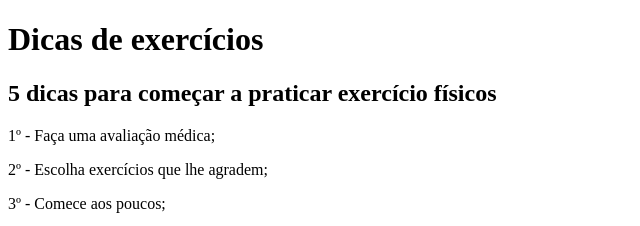
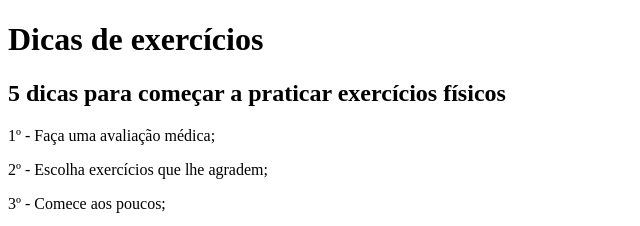
Before and after one commit to vitorc1990/projetoFitness, a website: page public/dicasDeExercicio.html in a window 1280 px wide. Shown: the top 226 px of the page, 0-640 px from the left. Drawn offline with Linux system fonts and the light colour scheme.

Commit message:
Palavra no plural, pois estava no singular

```diff
--- a/public/dicasDeExercicio.html
+++ b/public/dicasDeExercicio.html
@@ -8,7 +8,7 @@
 </head>
 <body>
     <h1>Dicas de exercícios</h1>
-    <h2>5 dicas para começar a praticar exercício físicos</h2>
+    <h2>5 dicas para começar a praticar exercícios físicos</h2>
     <p>1º - Faça uma avaliação médica;</p>
     <p>2º - Escolha exercícios que lhe agradem;</p>
     <p>3º - Comece aos poucos;</p>
```
